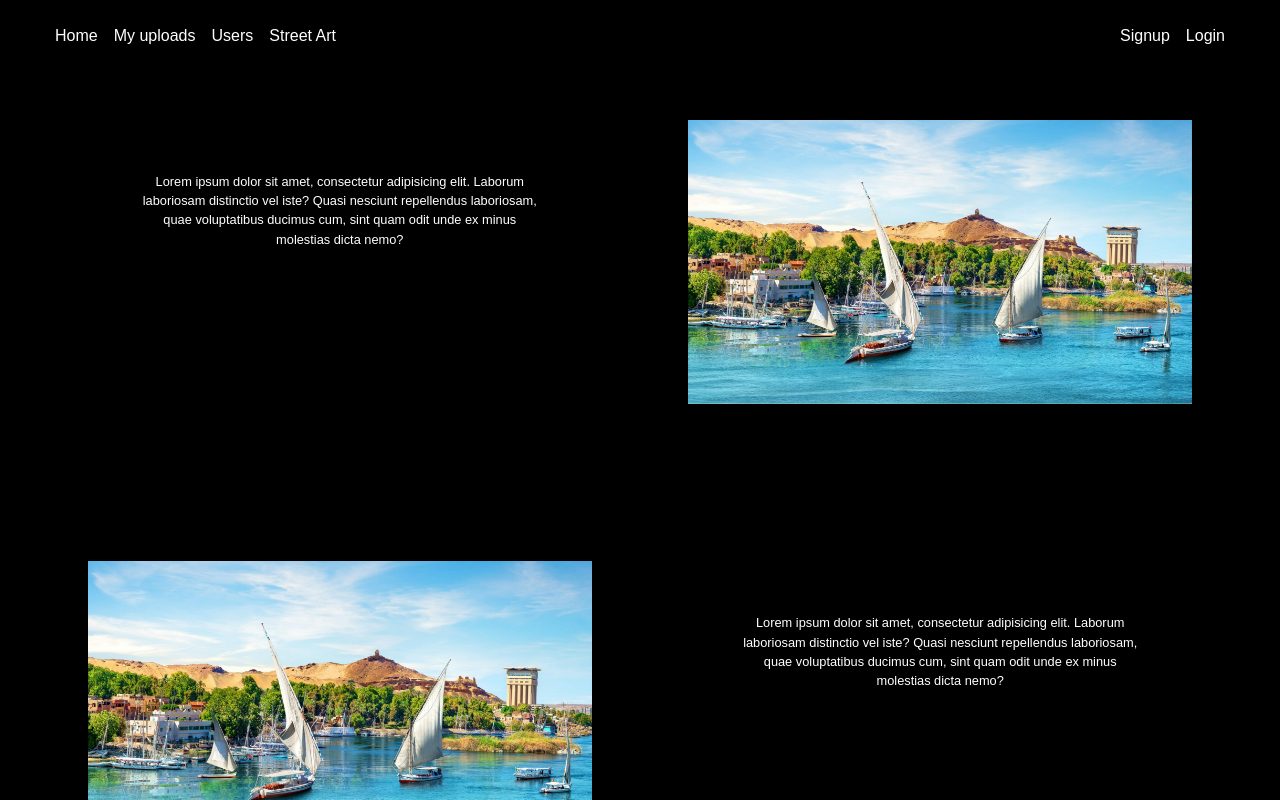
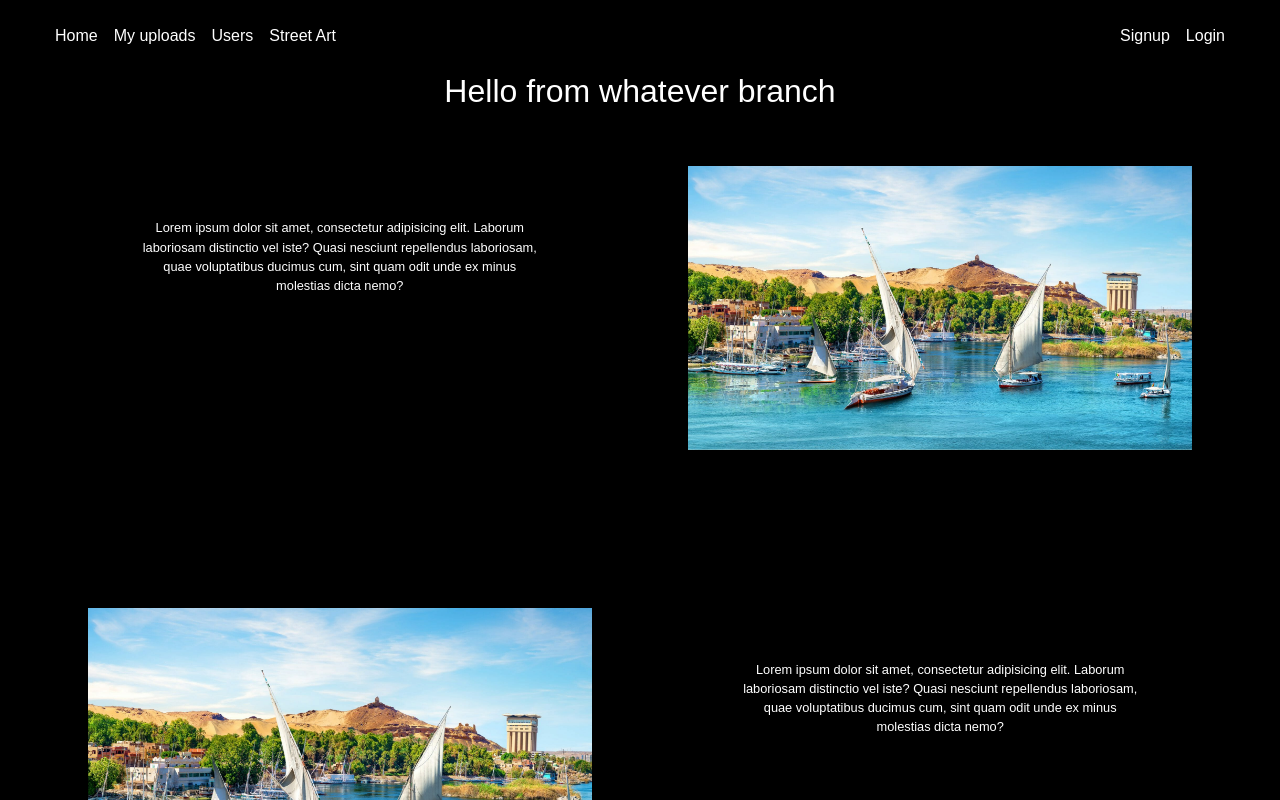
Before and after one commit to M-Gadd/pictures-project, a React (Create React App) app in the folder frontend/: page / in a window 1280 px wide. Shown: the top 800 px of the page. Built offline with nearby package versions, Linux system fonts and the light colour scheme; the HTML template or start-up script is replaced by a standard one.

Commit message:
testing random branch

```diff
--- a/frontend/src/components/App.tsx
+++ b/frontend/src/components/App.tsx
@@ -15,6 +15,7 @@ const App: React.SFC<AppProps> = () => {
   return (
     <div>
       <MainNavBar />
+      <h2 style={{ color: "white" }}>Hello from whatever branch</h2>
       <Switch>
         <Route path="/" exact component={Home} />
         <Route path="/signup" component={Signup} />
```
